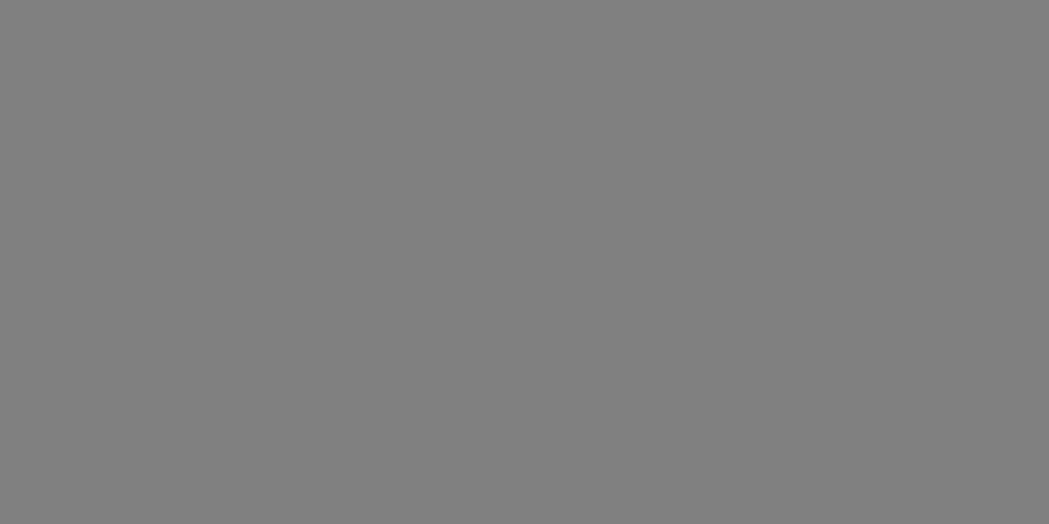
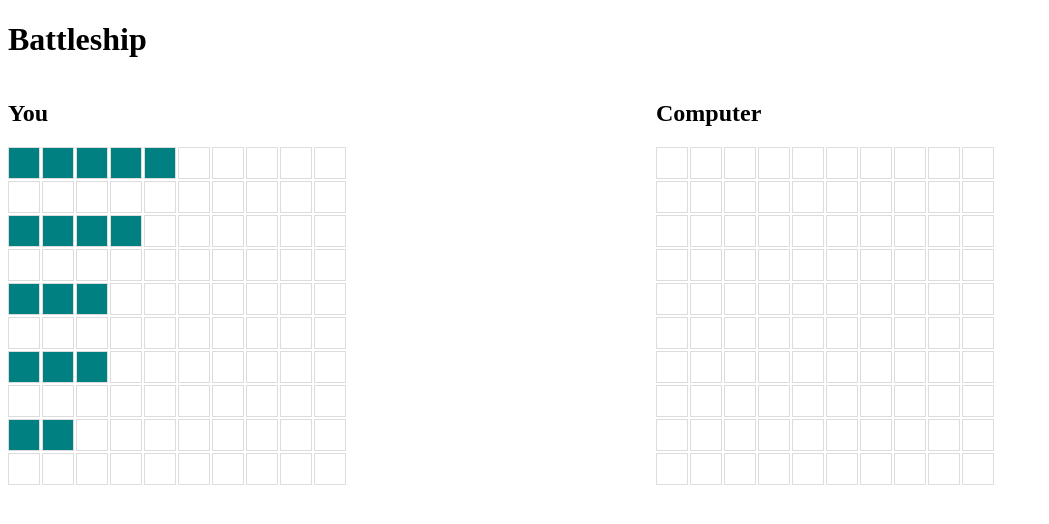
Before and after one commit to rviw/odin-project-battleship, a website built with webpack: page src/template.html in a window 1280 px wide. Shown: the whole page, without its empty margins (0-1049 px from the left). Built offline with nearby package versions, Linux system fonts and the light colour scheme.

Commit message:
feat: render gameboards in UI

```diff
--- a/src/index.js
+++ b/src/index.js
@@ -1 +1,29 @@
 import "./styles.css";
+
+import { createGameController } from "./game/createGameController.js";
+import { getEl, renderBoard } from "./ui/index.js";
+
+const game = createGameController({
+  placements: {
+    human: [
+      { length: 5, start: [0, 0], direction: "horizontal" },
+      { length: 4, start: [0, 2], direction: "horizontal" },
+      { length: 3, start: [0, 4], direction: "horizontal" },
+      { length: 3, start: [0, 6], direction: "horizontal" },
+      { length: 2, start: [0, 8], direction: "horizontal" },
+    ],
+    computer: [
+      { length: 5, start: [0, 0], direction: "vertical" },
+      { length: 4, start: [2, 0], direction: "vertical" },
+      { length: 3, start: [4, 0], direction: "vertical" },
+      { length: 3, start: [6, 0], direction: "vertical" },
+      { length: 2, start: [8, 0], direction: "vertical" },
+    ],
+  },
+});
+
+const playerBoardEl = getEl("#player-board");
+const computerBoardEl = getEl("#computer-board");
+
+renderBoard(playerBoardEl, game.human.board, { revealShips: true });
+renderBoard(computerBoardEl, game.computer.board, { revealShips: false });
--- a/src/styles.css
+++ b/src/styles.css
@@ -1,3 +1,35 @@
-body {
-  background-color: gray;
+.boards {
+  display: grid;
+  grid-template-columns: 1fr 1fr;
+  gap: 2rem;
+  align-items: start;
 }
+
+.board {
+  display: grid;
+  grid-template-columns: repeat(10, 32px);
+  grid-template-rows: repeat(10, 32px);
+  gap: 2px;
+}
+
+.cell {
+  border: 1px solid #ddd;
+  background: white;
+  padding: 0;
+  margin: 0;
+  width: 32px;
+  height: 32px;
+  cursor: default;
+}
+
+.cell--ship {
+  background: teal;
+}
+
+.cell--hit {
+  background: red;
+}
+
+.cell--miss {
+  background: slategray;
+}
--- a/src/template.html
+++ b/src/template.html
@@ -5,5 +5,27 @@
     <meta name="viewport" content="width=device-width, initial-scale=1.0" />
     <title>Battleship</title>
   </head>
-  <body></body>
+  <body>
+    <div class="container">
+      <header class="header">
+        <h1>Battleship</h1>
+      </header>
+
+      <main class="boards">
+        <section class="board-panel">
+          <h2 class="board-title">You</h2>
+          <div id="player-board" class="board" aria-label="Player board"></div>
+        </section>
+
+        <section class="board-panel">
+          <h2 class="board-title">Computer</h2>
+          <div
+            id="computer-board"
+            class="board"
+            aria-label="Computer board"
+          ></div>
+        </section>
+      </main>
+    </div>
+  </body>
 </html>
--- /dev/null
+++ b/src/ui/dom.js
@@ -0,0 +1,5 @@
+export const getEl = (selector) => {
+  const el = document.querySelector(selector);
+  if (!el) throw new Error(`Missing element: ${selector}`);
+  return el;
+};
--- /dev/null
+++ b/src/ui/index.js
@@ -0,0 +1,2 @@
+export { getEl } from "./dom.js";
+export { renderBoard } from "./render.js";
--- /dev/null
+++ b/src/ui/render.js
@@ -0,0 +1,41 @@
+const BOARD_SIZE = 10;
+
+const createCell = ({ x, y, className = "" } = {}) => {
+  const cell = document.createElement("button");
+  cell.type = "button";
+  cell.className = `cell${className ? ` ${className}` : ""}`;
+  cell.dataset.x = String(x);
+  cell.dataset.y = String(y);
+  cell.setAttribute("aria-label", `Cell ${x},${y}`);
+  return cell;
+};
+
+const classForState = (attackState) => {
+  if (attackState === "hit") return "cell--hit";
+  if (attackState === "miss") return "cell--miss";
+  return "";
+};
+
+export const renderBoard = (container, board, { revealShips = false } = {}) => {
+  container.replaceChildren();
+
+  for (let y = 0; y < BOARD_SIZE; y += 1) {
+    for (let x = 0; x < BOARD_SIZE; x += 1) {
+      const coord = [x, y];
+
+      const attackState = board.getAttackState(coord);
+      let className = classForState(attackState);
+
+      if (
+        revealShips &&
+        attackState === "unattacked" &&
+        board.hasShipAt(coord)
+      ) {
+        className = `${className} cell--ship`.trim();
+      }
+
+      const cell = createCell({ x, y, className });
+      container.append(cell);
+    }
+  }
+};
```
